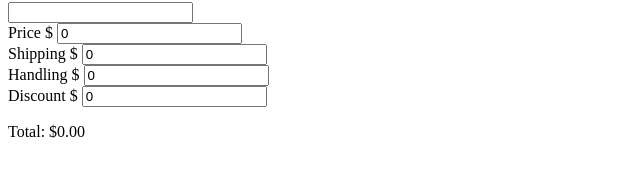
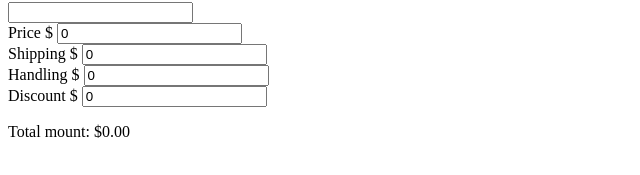
Before and after one commit to 4edorov/wiki_query, a plain HTML site: page index.html in a window 1280 px wide. Shown: the part 463-638 px from the top of the page, 0-640 px from the left. Drawn offline with nearby package versions, Linux system fonts and the light colour scheme; a script that the page names is missing.

Commit message:
change app-11 #1

```diff
--- a/index.html
+++ b/index.html
@@ -76,8 +76,7 @@
         <currency-input label="Handling" v-model="handling"></currency-input>
         <currency-input label="Discount" v-model="discount"></currency-input>
 
-
-        <p>Total: ${{ total }}</p>
+        <p>Total mount: ${{ total }}</p>
     </div>
 
     <script src="components.js"></script>
```
